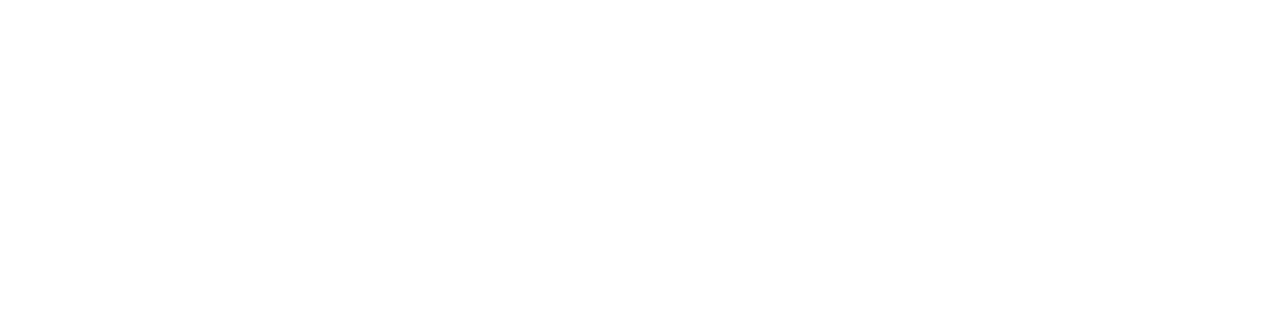
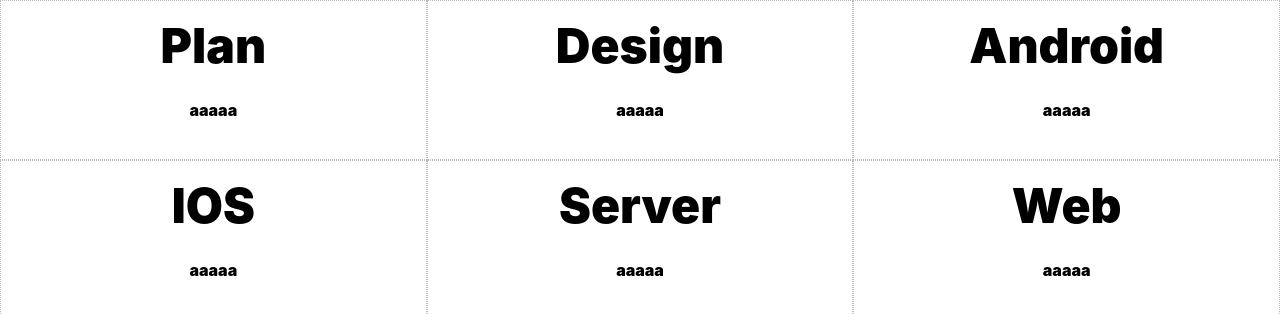
Before and after one commit to hyundang/kyahaha-frontend, a React (Create React App) app in the folder soptapp/: page / in a window 1280 px wide. Shown: the top 314 px of the page. Built offline with nearby package versions, Linux system fonts and the light colour scheme.

Commit message:
메인 페이지 PartComponent 골격 완성

```diff
--- a/soptapp/src/App.js
+++ b/soptapp/src/App.js
@@ -1,9 +1,9 @@
 //import './App.css';
-import { BrowserRouter as Router, Route, Switch} from 'react-router-dom';
+import { BrowserRouter as Router, Route } from 'react-router-dom';
 import MainPage from './pages/MainPage';
 
 
-function App() {
+const App = () => {
   return (
     <Router>
       <Route path='/' component={MainPage} />
--- /dev/null
+++ b/soptapp/src/components/Main/PartComponent.js
@@ -0,0 +1,34 @@
+import style from 'styled-components';
+// import foodImg from '../../assets/image/5.png';
+
+const Part = style.div`
+    border: 1px dotted #bcbcbc;
+    align-items: center;
+`;
+
+const Title = style.div`
+    font-size: 3rem;
+    font-weight: 900;
+    line-height: 7vw;
+    text-align: center;
+`;
+
+const SubTitle = style.div`
+    font-size: 1rem;
+    font-weight: 900;
+    line-height: 3vw;
+    text-align: center;
+`;
+
+const PartComponent = ({partInfo}) => {
+    return(
+        <>
+            <Part>
+                <Title>{partInfo.title}</Title>
+                <SubTitle>{partInfo.subTitle}</SubTitle>
+            </Part>
+        </>
+    );
+}
+
+export default PartComponent;
--- /dev/null
+++ b/soptapp/src/containers/Main/PartContainer.js
@@ -0,0 +1,12 @@
+import PartComponent from '../../components/Main/PartComponent';
+
+
+const PartContainer = ({partInfo}) => {
+    return(
+        <>
+            <PartComponent partInfo={partInfo}/>
+        </>
+    );
+}
+
+export default PartContainer;
--- a/soptapp/src/index.css
+++ b/soptapp/src/index.css
@@ -1,10 +1,13 @@
 body {
   margin: 0;
+  padding: 0;
   font-family: -apple-system, BlinkMacSystemFont, 'Segoe UI', 'Roboto', 'Oxygen',
     'Ubuntu', 'Cantarell', 'Fira Sans', 'Droid Sans', 'Helvetica Neue',
     sans-serif;
   -webkit-font-smoothing: antialiased;
   -moz-osx-font-smoothing: grayscale;
+  font-size: 10px;
+  box-sizing: border-box;
 }
 
 code {
--- a/soptapp/src/index.js
+++ b/soptapp/src/index.js
@@ -1,6 +1,6 @@
 import React from 'react';
 import ReactDOM from 'react-dom';
-//import './index.css';
+import './index.css';
 import App from './App';
 import { Provider } from "react-redux";
 import { composeWithDevTools } from "redux-devtools-extension";
--- a/soptapp/src/pages/MainPage.js
+++ b/soptapp/src/pages/MainPage.js
@@ -1,6 +1,52 @@
+import PartContainer from '../containers/Main/PartContainer';
+import style from 'styled-components';
+
+const PartWrap = style.div`
+    width: 100vw;
+    height: 50vw;
+    display: grid;
+    grid-template-columns: 1fr 1fr 1fr;
+    grid-template-rows: 25% 25%;
+`;
+
+const partInfo = [
+    {
+        title: "Plan",
+        subTitle: "aaaaa"
+    },
+    {
+        title: "Design",
+        subTitle: "aaaaa"
+    },
+    {
+        title: "Android",
+        subTitle: "aaaaa"
+    },
+    {
+        title: "IOS",
+        subTitle: "aaaaa"
+    },
+    {
+        title: "Server",
+        subTitle: "aaaaa"
+    },
+    {
+        title: "Web",
+        subTitle: "aaaaa"
+    },
+]
 const MainPage = () => {
     return(
         <>
+            <PartWrap>
+                <PartContainer partInfo={partInfo[0]}/>
+                <PartContainer partInfo={partInfo[1]}/>
+                <PartContainer partInfo={partInfo[2]}/>
+                <PartContainer partInfo={partInfo[3]}/>
+                <PartContainer partInfo={partInfo[4]}/>
+                <PartContainer partInfo={partInfo[5]}/>
+            </PartWrap>
+
         </>
     )
 }
```
Also changed, not shown: soptapp/src/modules/index.js (line endings or trailing spaces).
